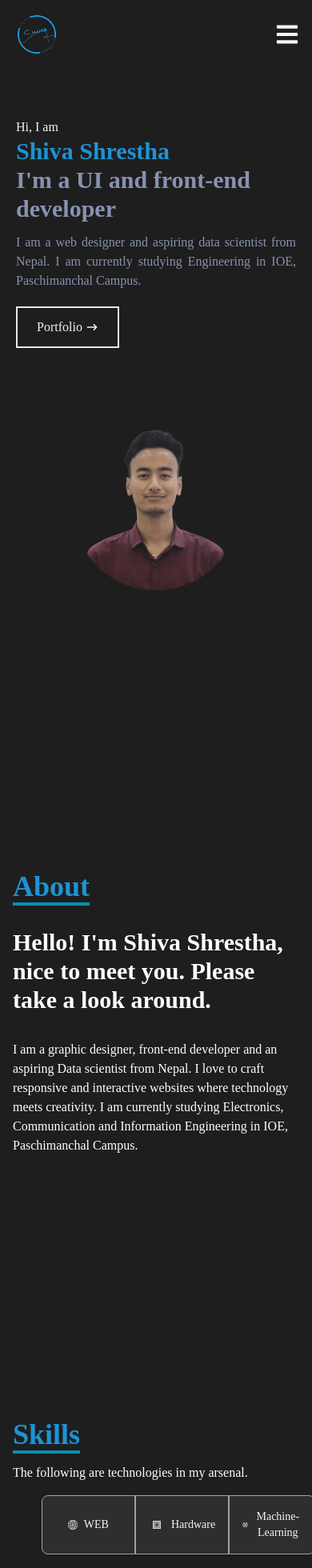
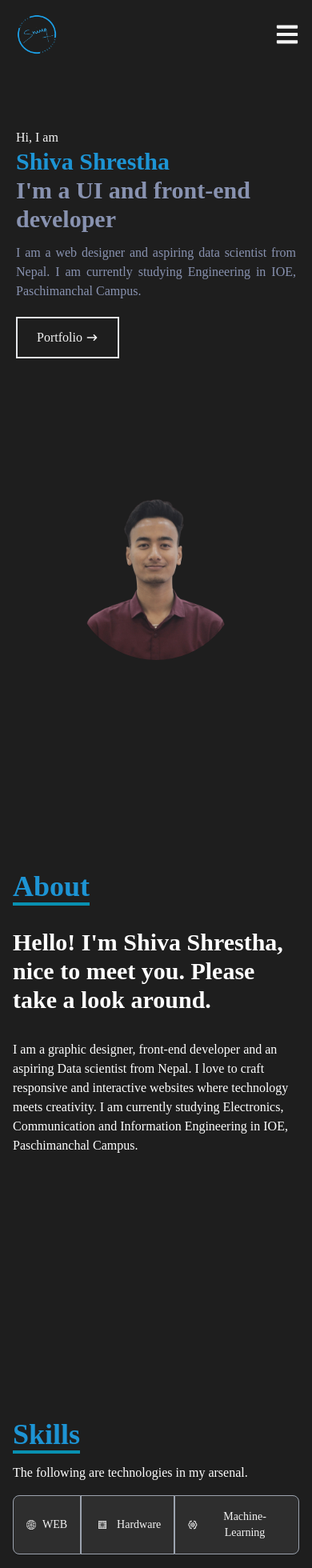
Before and after one commit to sh7vashrestha/portfolio, a React (Create React App) app: page / in a window 390 px wide. Shown: the top 1960 px of the page at 80% size. Built offline with nearby package versions, Linux system fonts and the light colour scheme.

Commit message:
responsive

```diff
--- a/src/Components/Home.jsx
+++ b/src/Components/Home.jsx
@@ -4,10 +4,10 @@ import { Link } from "react-scroll";
 
 function Home() {
   return (
-    <div name="home" className="w-full h-[100vh] bg-[#1e1e1e]">
+    <div name="home" className="w-full sm:h-[100vh] min-h-[100vh] bg-[#1e1e1e]">
       {/* Container */}
-      <div className="max-w-[1000px] mx-auto px-5 flex flex-col justify-center items-center h-full md:flex-row">
-        <div className="flex flex-col flex-1 justify-center max-h-[50%]">
+      <div className="max-w-[1000px] mx-auto my-auto px-5 pt-5 flex flex-col justify-center items-center h-full sm:static absolute md:flex-row">
+        <div className="flex flex-col flex-1 justify-center">
           <p className="text-[#f3f3f3]">Hi, I am</p>
           <h2 className="text-3xl inline sm:text-5xl font-bold text-[#1D94D4]">
             Shiva Shrestha
@@ -20,11 +20,7 @@ function Home() {
             currently studying Engineering in IOE, Paschimanchal Campus.
           </p>
           <div>
-            <Link
-              to="projects"
-              offset={50}
-              smooth={true}
-              duration={800}>
+            <Link to="projects" offset={50} smooth={true} duration={800}>
               <button className=" text-[#f3f3f3] group border-2 px-6 py-3 my-2 flex items-center hover:bg-gradient-to-r from-[#1D94D4] to-cyan-900 hover:border-[#1D94D4]">
                 Portfolio
                 <span className="group-hover:rotate-90 duration-300">
--- a/src/Components/Project.jsx
+++ b/src/Components/Project.jsx
@@ -33,13 +33,13 @@ function Project({nav}) {
           <p className="py-4">The following are some of the works that I am involved in.</p>
         </div>
         <div
-          className="inline-flex rounded-md shadow-sm max-w-[80%] mx-auto"
+          className="inline-flex rounded-md shadow-sm mx-auto"
           role="group">
           <button
             type="button"
             onClick={handelOnClick}
             value={"webData"}
-            className="inline-flex items-center px-8 sm:px-16 py-4 text-sm align-middle text-center font-medium text-[#f3f3f3] bg-[#2e2e2e] border border-gray-400 rounded-l-lg hover:bg-gray-900 hover:text-[#1D94D4] focus:ring-2 focus:ring-[#1D94D4] focus:text-[#1D94D4] ">
+            className="inline-flex items-center px-4 sm:px-16 py-4 text-sm align-middle text-center font-medium text-[#f3f3f3] bg-[#2e2e2e] border border-gray-400 rounded-l-lg hover:bg-gray-900 hover:text-[#1D94D4] focus:ring-2 focus:ring-[#1D94D4] focus:text-[#1D94D4] ">
             <svg
               className="w-3 h-3 mr-2"
               aria-hidden="true"
--- a/src/Components/Skill.jsx
+++ b/src/Components/Skill.jsx
@@ -36,13 +36,13 @@ export default function Skill() {
         {/* Another Menu */}
 
         <div
-          className="inline-flex rounded-md shadow-sm max-w-[80%] mx-auto"
+          className="inline-flex rounded-md shadow-sm mx-auto"
           role="group">
           <button
             type="button"
             onClick={handelOnClick}
             value={1}
-            className="inline-flex items-center px-8 sm:px-16 py-4 text-sm align-middle text-center font-medium text-[#f3f3f3] bg-[#2e2e2e] border border-gray-400 rounded-l-lg hover:bg-gray-900 hover:text-[#1D94D4] focus:ring-2 focus:ring-[#1D94D4] focus:text-[#1D94D4] ">
+            className="inline-flex items-center px-4 sm:px-16 py-4 text-sm align-middle text-center font-medium text-[#f3f3f3] bg-[#2e2e2e] border border-gray-400 rounded-l-lg hover:bg-gray-900 hover:text-[#1D94D4] focus:ring-2 focus:ring-[#1D94D4] focus:text-[#1D94D4] ">
             <svg
               className="w-3 h-3 mr-2"
               aria-hidden="true"
```
